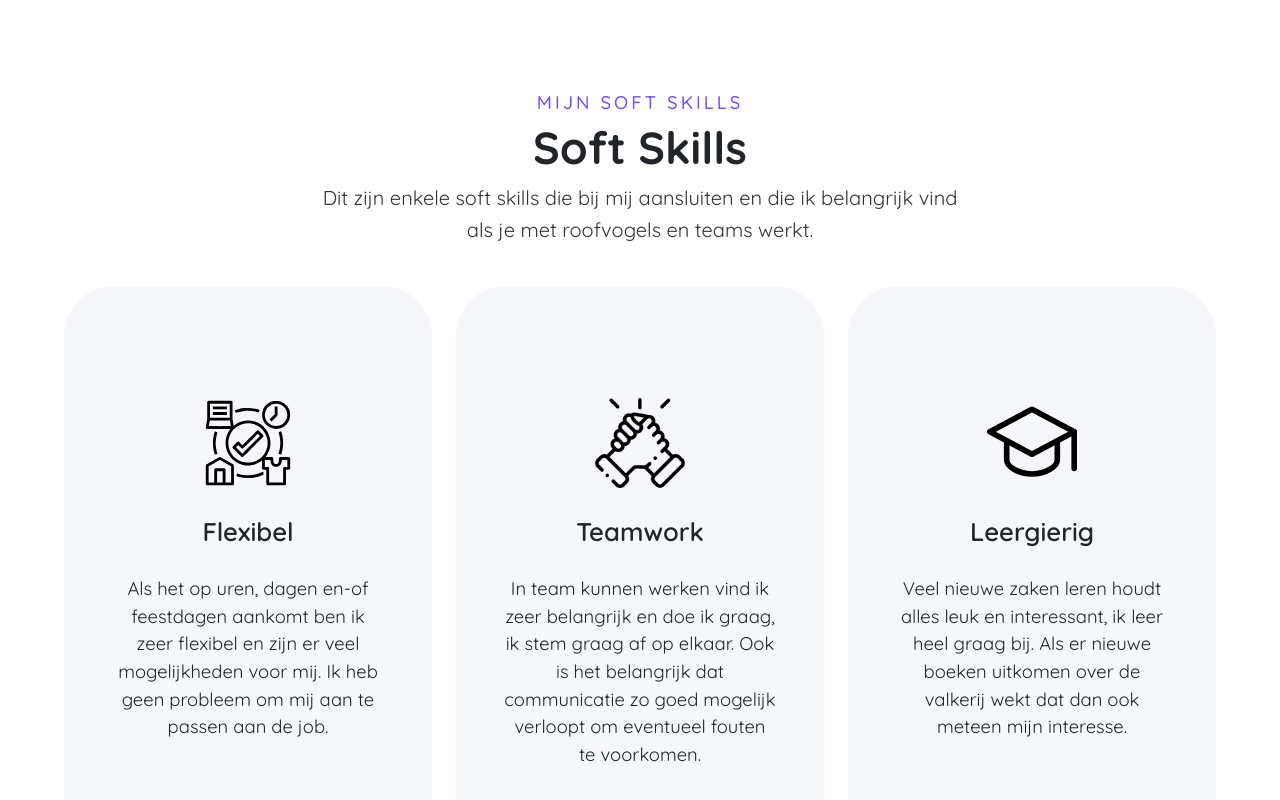
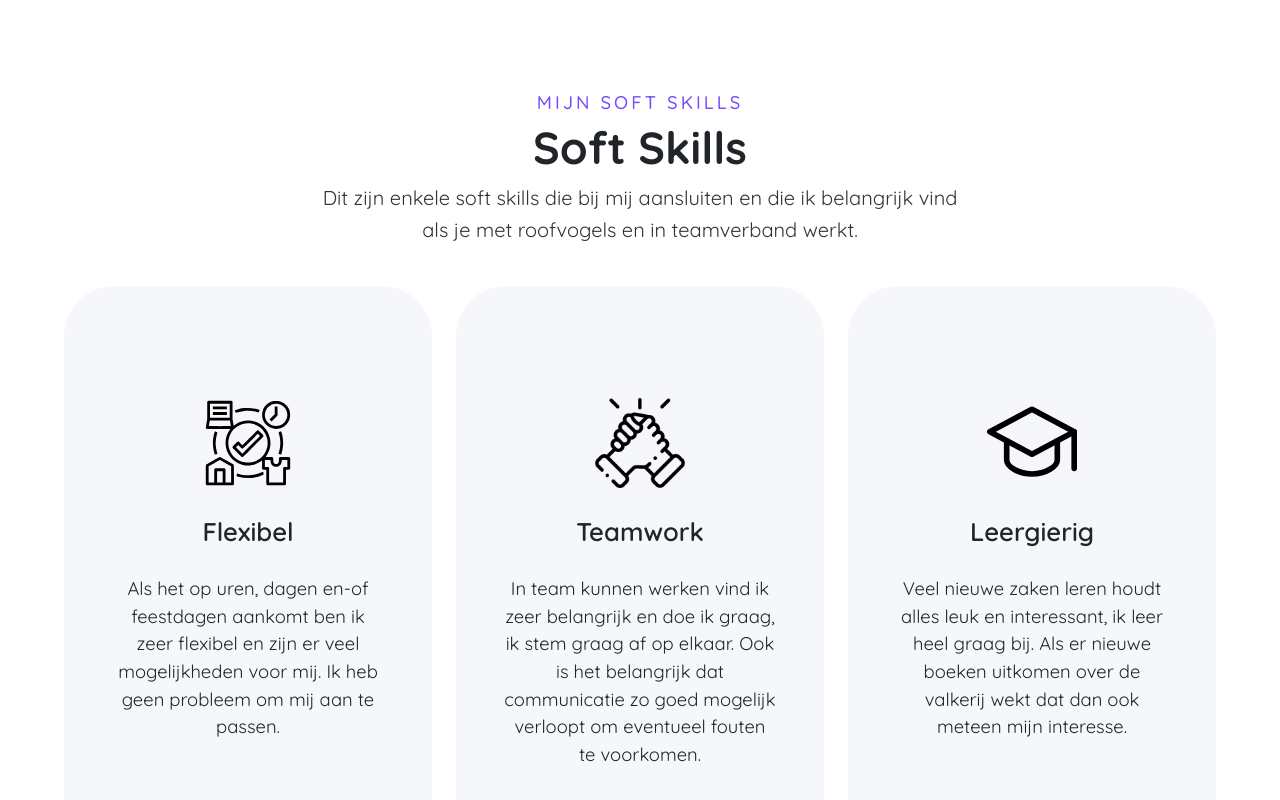
Before and after one commit to kencakes/falconry_portfolio, a plain HTML site: page index.html in a window 1280 px wide. Shown: the part 820-1620 px from the top of the page. Drawn offline with nearby package versions, Linux system fonts and the light colour scheme.

Commit message:
updated skill section

```diff
--- a/index.html
+++ b/index.html
@@ -104,7 +104,7 @@
             </h1>
             <p class="text text-center">
               Dit zijn enkele soft skills die bij mij aansluiten en die ik
-              belangrijk vind als je met roofvogels en teams werkt.
+              belangrijk vind als je met roofvogels en in teamverband werkt.
             </p>
           </div>
         </div>
@@ -122,7 +122,7 @@
                 <p class="card-text text-center">
                   Als het op uren, dagen en-of feestdagen aankomt ben ik zeer
                   flexibel en zijn er veel mogelijkheden voor mij. Ik heb geen
-                  probleem om mij aan te passen aan de job.
+                  probleem om mij aan te passen.
                 </p>
               </div>
             </div>
```
